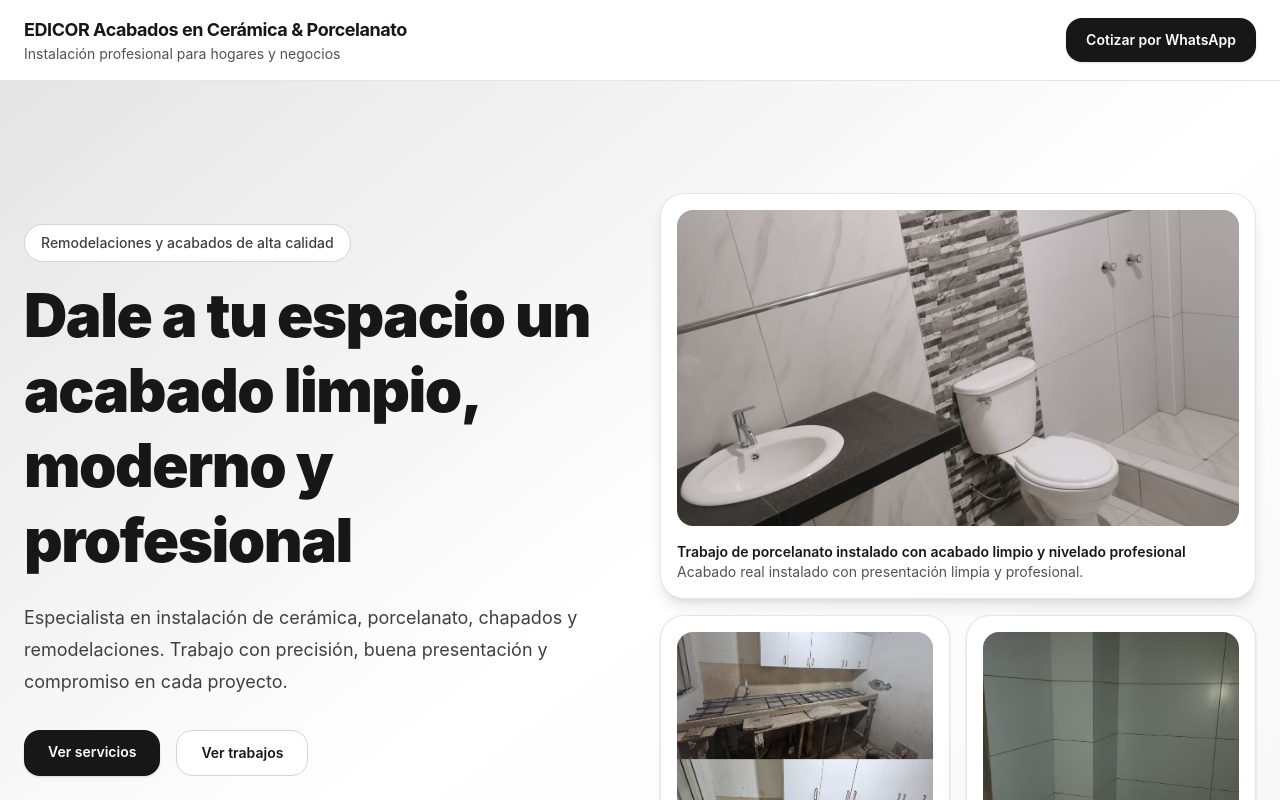
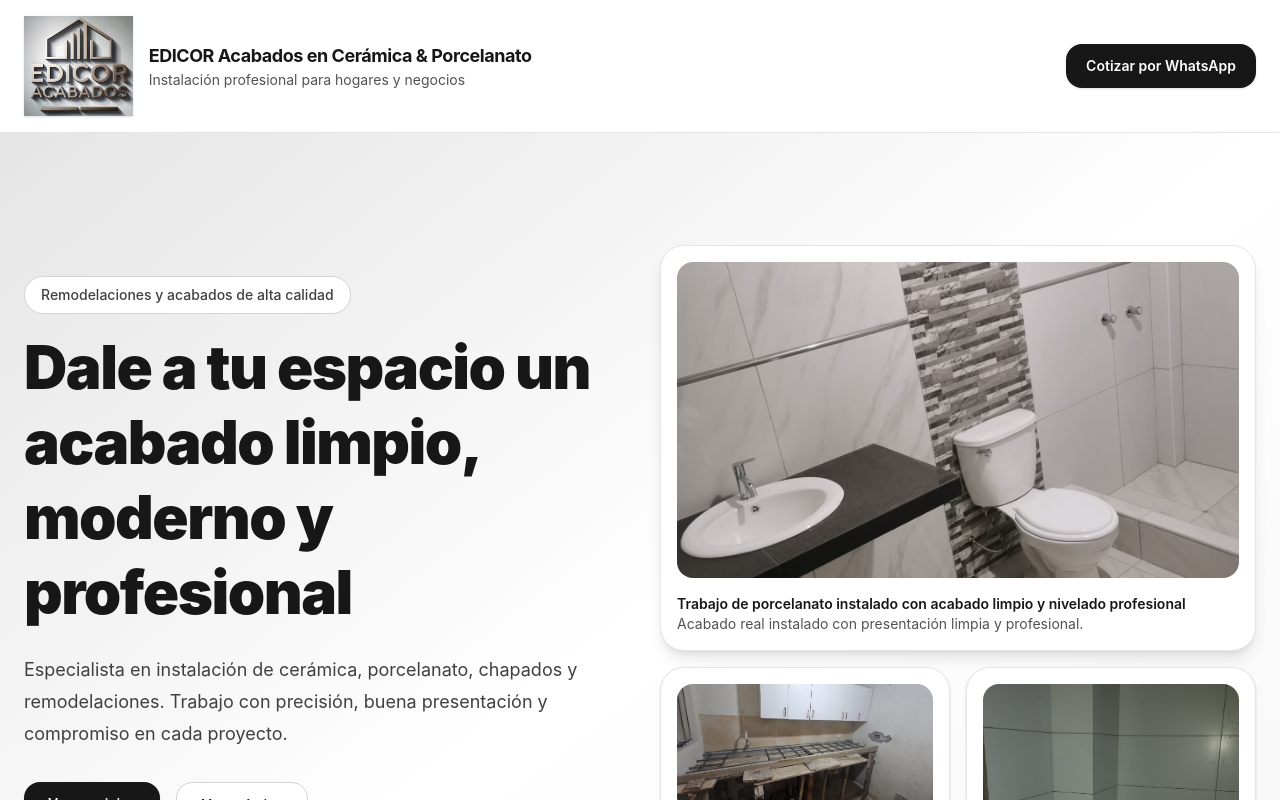
Before and after one commit to marquitoruiz/mi_pagina_web, a React (Vite) app: page / in a window 1280 px wide. Shown: the top 800 px of the page. Built offline with nearby package versions, Linux system fonts and the light colour scheme; the HTML template or start-up script is replaced by a standard one.

Commit message:
Agrego logo de EDICOR en el header

```diff
--- a/src/App.jsx
+++ b/src/App.jsx
@@ -1,3 +1,5 @@
+import logoEdicor from "./assets/logo_edicor.jpeg";
+
 import principal from "./assets/principal.jpg";
 import antes from "./assets/antes-despues.jpg.png";
 import detalle from "./assets/detalle-juntas.jpg.jpeg";
@@ -64,6 +66,12 @@ export default function AcabadosProPage() {
     <div className="min-h-screen bg-neutral-50 text-neutral-900">
       <header className="sticky top-0 z-50 border-b border-neutral-200 bg-white/90 backdrop-blur">
         <div className="mx-auto flex max-w-7xl items-center justify-between px-6 py-4">
+          <div className="flex items-center gap-4">
+  <img
+    src={logoEdicor}
+    alt="Logo de EDICOR Acabados"
+    className="h-25 w-25rounded-xl object-cover shadow-sm"
+  />
   <div>
     <p className="text-lg font-bold tracking-tight">
       EDICOR Acabados en Cerámica & Porcelanato
@@ -71,6 +79,7 @@ export default function AcabadosProPage() {
     <p className="text-sm text-neutral-600">
       Instalación profesional para hogares y negocios
     </p>
+  </div>
 </div>
           <a
             href="https://wa.me/51998535347"
```
Also changed, not shown: src/assets/logo_edicor.jpeg (added). Lines whose indentation alone changed are shown as unchanged.
